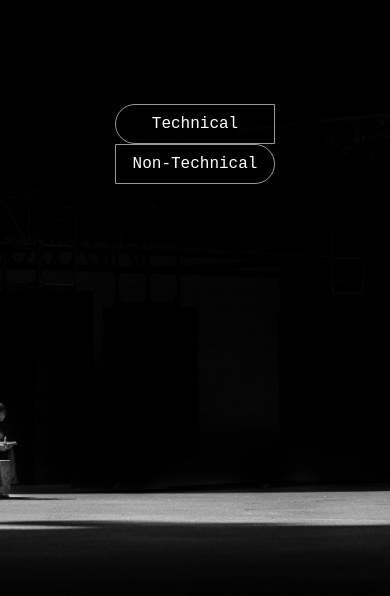
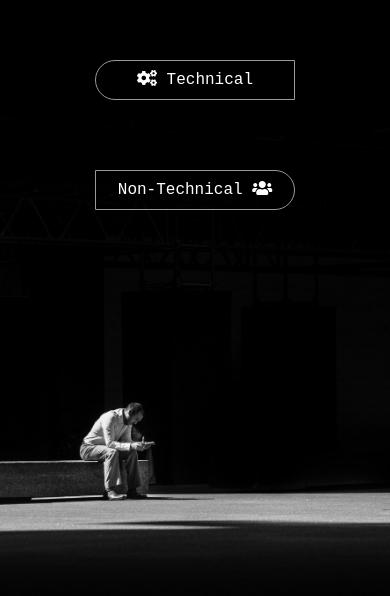
Before and after one commit to OmkarPalika/Portfolio_Minimalistic, a plain HTML site: page Landing/landing.html in a window 390 px wide. Shown: the part 194-790 px from the top of the page. Drawn offline with nearby package versions, Linux system fonts and the light colour scheme.

Commit message:
Initial commit

```diff
--- a/Landing/landing.html
+++ b/Landing/landing.html
@@ -8,21 +8,20 @@
     <link href="https://cdn.jsdelivr.net/npm/bootstrap@5.3.3/dist/css/bootstrap.min.css" rel="stylesheet"
         integrity="sha384-QWTKZyjpPEjISv5WaRU9OFeRpok6YctnYmDr5pNlyT2bRjXh0JMhjY6hW+ALEwIH" crossorigin="anonymous">
     <link rel="stylesheet" href="styles.css">
+    <link rel="stylesheet" href="https://cdnjs.cloudflare.com/ajax/libs/font-awesome/5.15.4/css/all.min.css">
 </head>
 
 <body>
     <div class="fluid-container">
         <div class="row">
             <div class="col-md-6">
-                <div class="left-btn">
-                    <a href="technical.html">
-                        <button class="btn" id="btn1">Technical</button>
-                    </a>
-                </div>
+                <a href="technical.html">
+                    <button class="btn" id="btn1"><i class="fas fa-cogs"></i> Technical</button>
+                </a>
             </div>
             <div class="col-md-6">
                 <a href="non-technical.html">
-                    <button class="btn" id="btn2">Non-Technical</button>
+                    <button class="btn" id="btn2">Non-Technical <i class="fas fa-users"></i></button>
                 </a>
             </div>
         </div>
--- a/Landing/styles.css
+++ b/Landing/styles.css
@@ -1,36 +1,11 @@
-* {
-    margin: 0;
-    padding: 0;
-    box-sizing: border-box;
+body {
+    background: url('../Images/bg.jpg') no-repeat fixed center;
+    background-size: cover;
+    font-family: 'Courier New', Courier, monospace;
 }
 
-body {
-    background: url('../Images/bg.jpg');
-    background-size: cover;
-    font-family: 'Courier New', Courier, monospace;
-    background-repeat: no-repeat;
-    background-attachment: fixed;
-    background-position: center;
-}
-
-.fluid-container {
-    display: flex;
-    justify-content: center;
-    align-items: center;
-    height: 100vh;
-    background-color: transparent;
-    height: 80vh;
-}
-
-.row {
-    display: flex;
-    justify-content: center;
-    align-items: center;
-    background-color: transparent;
-    margin: 0;
-    padding: 0;
-}
-
+.fluid-container,
+.row,
 .col-md-6 {
     display: flex;
     justify-content: center;
@@ -38,25 +13,29 @@ body {
     background-color: transparent;
     margin: 0;
     padding: 0;
+    height: 80vh;
 }
 
 .col-md-6 a {
     text-decoration: none;
+    color: #fff;
 }
 
 .btn {
     background-color: transparent;
     border: 1px solid #999;
     color: #fff;
-    cursor: grab;
     font-weight: 500;
     transition: 0.3s;
     display: inline-block;
-    width: 160px;
+    width: 200px;
     height: 40px;
+    text-align: center;
 }
 
-.btn:hover, .btn:active, .btn:focus {
+.btn:hover,
+.btn:active,
+.btn:focus {
     background-color: #b6b6b6;
     border: 1px solid #666;
     color: #000;
@@ -72,3 +51,62 @@ body {
 #btn2 {
     border-radius: 0 50px 50px 0;
 }
+
+/* Media Queries */
+@media (max-width: 768px) {
+    body {
+        background: url('../Images/bg.jpg') no-repeat fixed center;
+        background-size: cover;
+        font-family: 'Courier New', Courier, monospace;
+        background-position-x: -300px;
+    }
+
+    .fluid-container,
+    .row,
+    .col-md-6 {
+        display: flex;
+        justify-content: center;
+        align-items: center;
+        background-color: transparent;
+        margin: 0;
+        padding: 0;
+        height: 0vh;
+        margin-top: 13vh;
+    }
+
+    .col-md-6 a {
+        text-decoration: none;
+        color: #fff;
+    }
+
+    .btn {
+        background-color: transparent;
+        border: 1px solid #999;
+        color: #fff;
+        font-weight: 500;
+        transition: 0.3s;
+        display: inline-block;
+        width: 200px;
+        height: 40px;
+        text-align: center;
+    }
+
+    .btn:hover,
+    .btn:active,
+    .btn:focus {
+        background-color: #b6b6b6;
+        border: 1px solid #666;
+        color: #000;
+        box-shadow: 0 0 1000px 20px #fff;
+        transition: 0.3s;
+        outline: none;
+    }
+
+    #btn1 {
+        border-radius: 50px 0 0 50px;
+    }
+
+    #btn2 {
+        border-radius: 0 50px 50px 0;
+    }
+}
```
